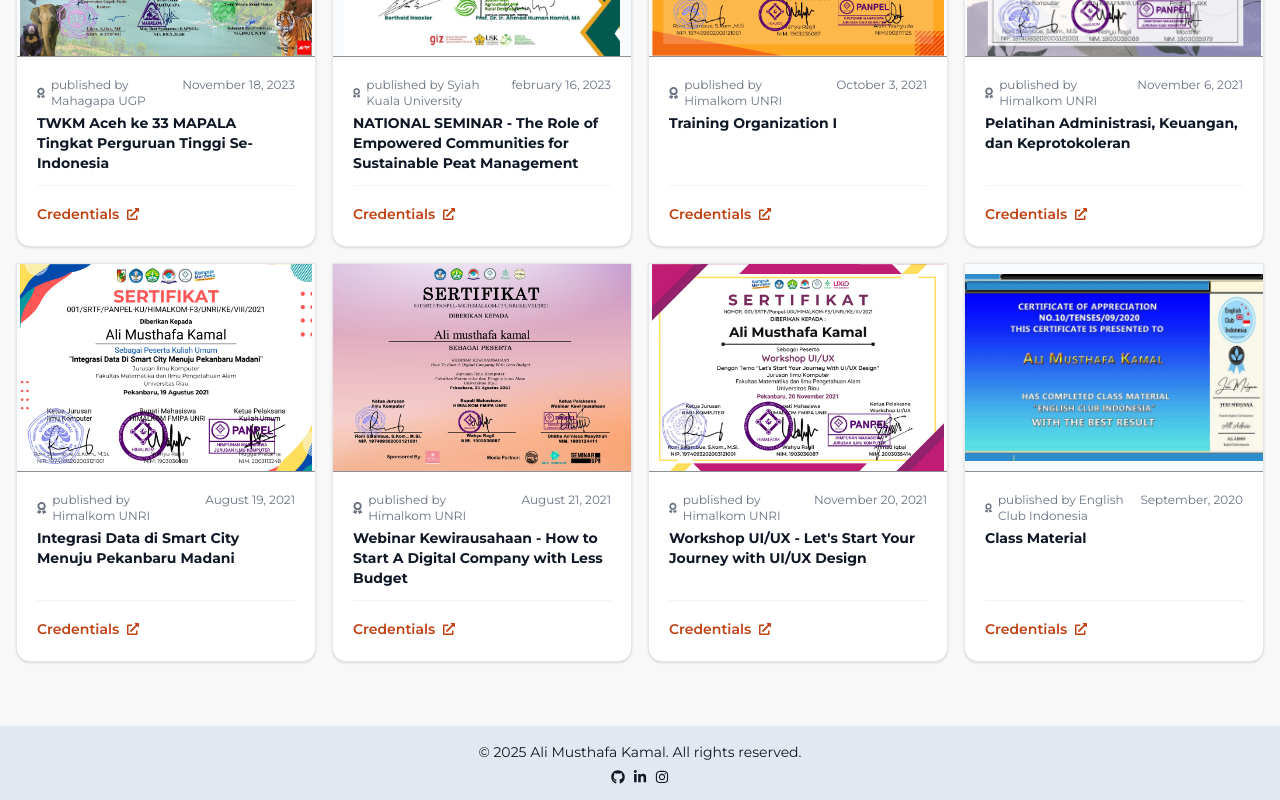
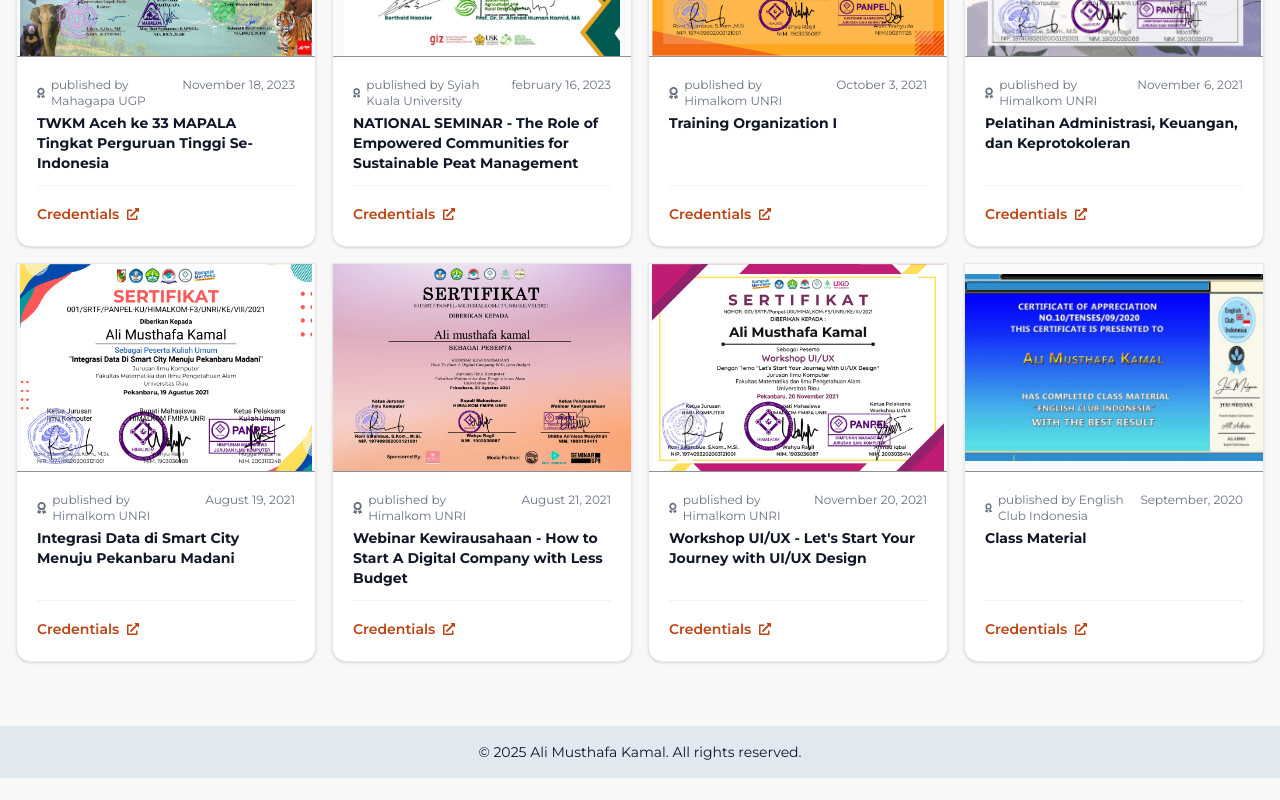
Before and after one commit to kamaldev10/nextjs-portofolio, a Next.js app: page /certificates in a window 1280 px wide. Shown: the part 3412-4212 px from the top of the page. After the commit the page ends 4190 px from the top, so only its background shows below. Built offline with nearby package versions, Linux system fonts and the light colour scheme.

Commit message:
refactor: remove social media link

```diff
--- a/src/components/Footer.tsx
+++ b/src/components/Footer.tsx
@@ -1,40 +1,12 @@
 // components/Footer.tsx
-import Link from "next/link";
-import { FaGithub, FaLinkedinIn, FaInstagram } from "react-icons/fa";
 
 const Footer = () => {
   const currentYear = new Date().getFullYear();
 
   return (
-    <footer className="bg-slate-200 dark:bg-gray-900 py-4">
+    <footer className="bg-slate-200 dark:bg-slate-800 py-4">
       <div className="text-sm max-w-7xl mx-auto px-4 sm:px-6 lg:px-8 text-center text-gray-900 dark:text-gray-300">
         <p>&copy; {currentYear} Ali Musthafa Kamal. All rights reserved.</p>
-        <div className="mt-2 flex justify-center space-x-2">
-          <Link
-            href="https://github.com/kamaldev10"
-            target="_blank"
-            rel="noopener noreferrer"
-            className="hover:text-accent dark:hover:text-indigo-400 transition-colors"
-          >
-            <FaGithub />
-          </Link>
-          <Link
-            href="https://linkedin.com/in/alimusthafakamal"
-            target="_blank"
-            rel="noopener noreferrer"
-            className="hover:text-accent dark:hover:text-indigo-400 transition-colors"
-          >
-            <FaLinkedinIn />
-          </Link>
-          <Link
-            href="https://instagram.com/alimusthafa10"
-            target="_blank"
-            rel="noopener noreferrer"
-            className="hover:text-accent dark:hover:text-indigo-400 transition-colors"
-          >
-            <FaInstagram />
-          </Link>
-        </div>
       </div>
     </footer>
   );
```
